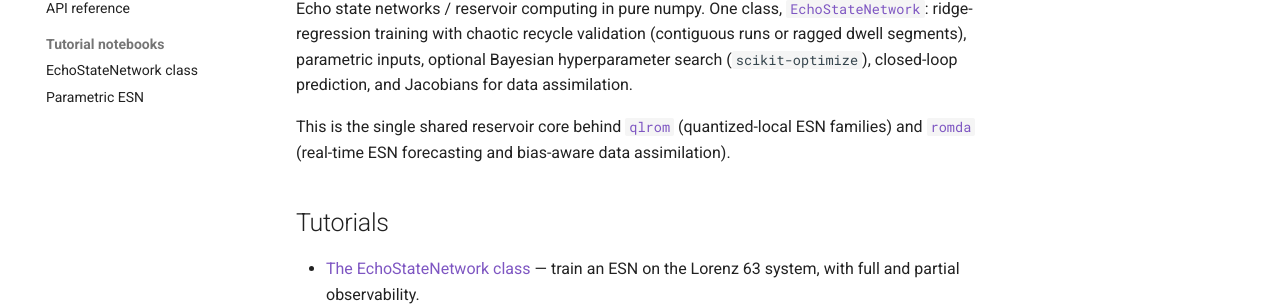
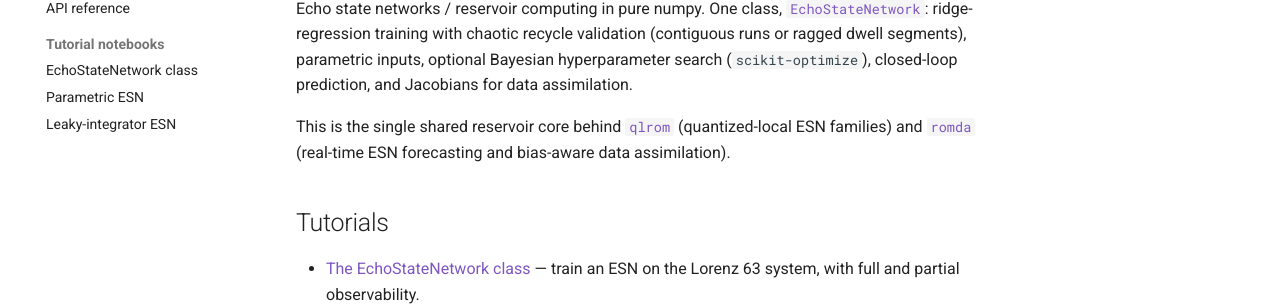
Before and after one commit to andreanovoa/EchoStateNetwork, an MkDocs documentation site: the page built from docs/index.md, in a window 1280 px wide. Shown: the part 184-492 px from the top of the page. Built offline with MkDocs 1.6.1 and Material for MkDocs 9.7.7, drawn with Linux system fonts in a browser that asks for light colours; comment, search, counter and statistics services are not loaded.

Commit message:
tutorial 03: the leaky-integrator ESN
Oversampled Lorenz 63 (220 steps per Lyapunov time): fixed leak-rate sweep
shows the interior optimum (horizon 2.5 -> 3.2 Lyapunov times at alpha=0.2,
collapse at 0.05), then leak_rate tuned in the Bayesian search with the
bo_results trace. Linked from the docs nav.

```diff
--- a/mkdocs.yml
+++ b/mkdocs.yml
@@ -52,3 +52,4 @@ nav:
   - Tutorial notebooks:
       - EchoStateNetwork class: https://github.com/andreanovoa/EchoStateNetwork/blob/master/tutorials/01_echo_state_network.ipynb
       - Parametric ESN: https://github.com/andreanovoa/EchoStateNetwork/blob/master/tutorials/02_parametric_esn.ipynb
+      - Leaky-integrator ESN: https://github.com/andreanovoa/EchoStateNetwork/blob/master/tutorials/03_leaky_esn.ipynb
```
Also changed, not shown: 1 other file.
